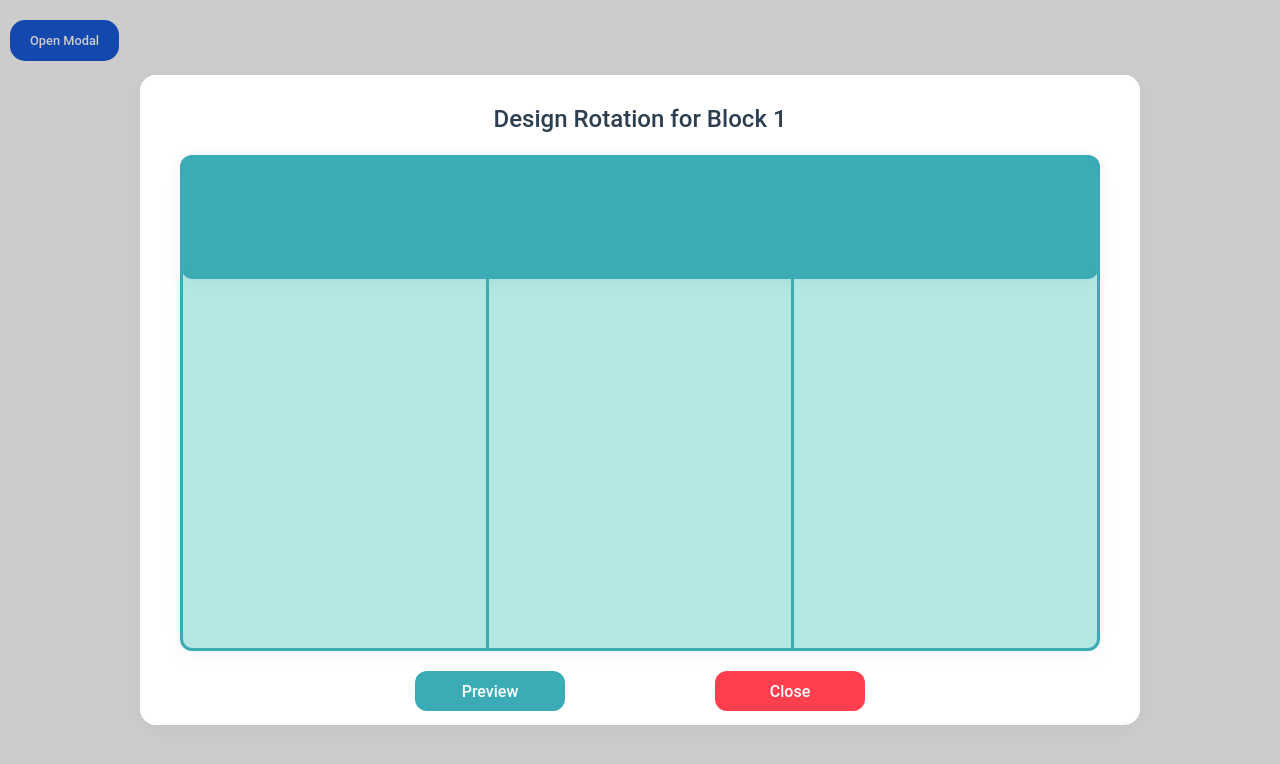
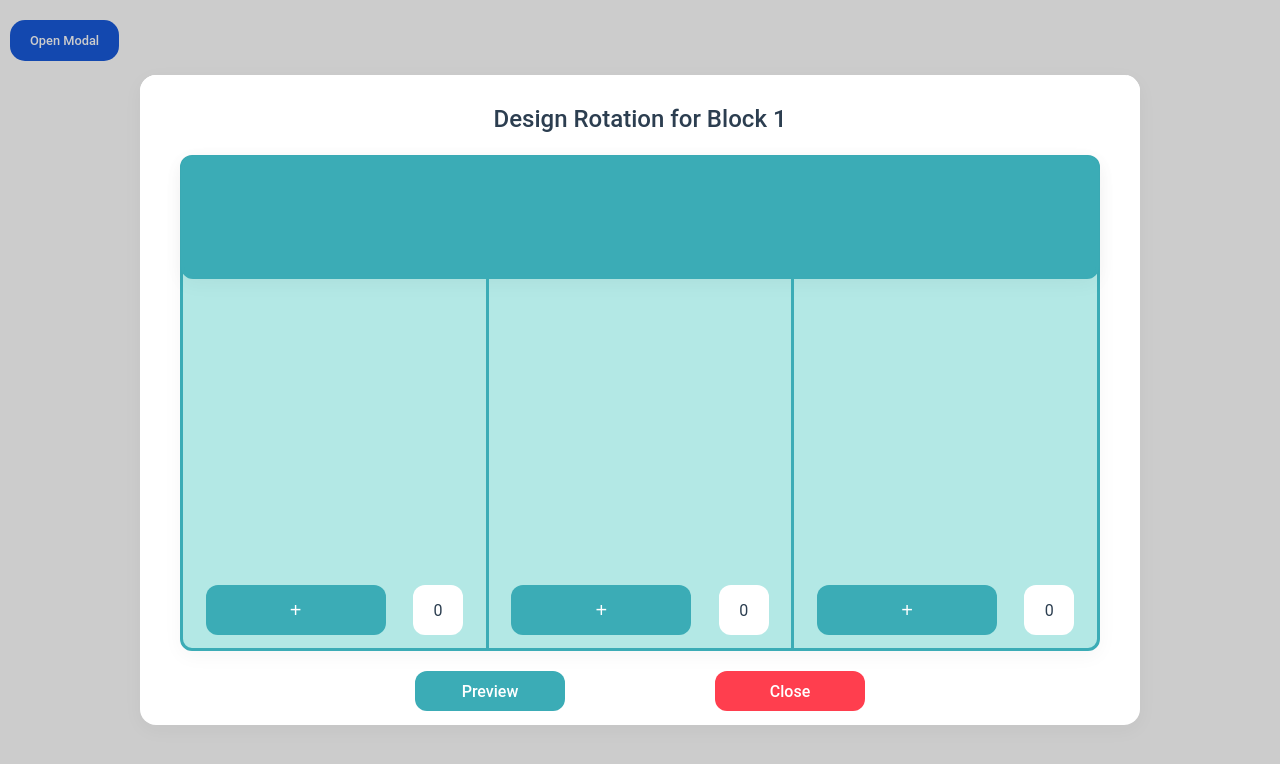
Before and after one commit to VinCPR/Casablanca-rotation, a Next.js app: page /new in a window 1280 px wide. Both pictures are taken after a click on the button "Open Modal". Shown: the top 764 px of the page. Built offline with nearby package versions, Linux system fonts and the light colour scheme.

Commit message:
add Add Block Button

```diff
--- a/src/components/Modal/containers/BlockContainer/index.module.css
+++ b/src/components/Modal/containers/BlockContainer/index.module.css
@@ -37,3 +37,40 @@
 .btnContainer:last-of-type {
   border-right: none;
 }
+
+.addBtn{
+  position: absolute;
+  bottom: 2.65%;
+  left: 7.5%;
+  width: 180px;
+  height: 50px;
+  background:#3BACB6;
+  color: #fff;
+  font-size: 20px;
+  font-weight: 500;
+  border: none;
+  border-radius: 12px;
+  transition: all 0.25s ease;
+}
+
+.addBtn:hover{
+  box-shadow: 0 10px 20px -10px rgba(59, 172, 182, 0.6);
+  transform: translateY(-5px);
+  background: rgb(59, 172, 182);
+}
+
+.totalBox{
+  position: absolute;
+  bottom: 2.65%;
+  right: 7.5%;
+  width: 50px;
+  height: 50px;
+  background: #fff;
+  color: #2c3e50;
+  font-family: "Roboto";
+  border-radius: 12px;
+  display: flex;
+  justify-content: center;
+  align-items: center;
+
+}
--- a/src/components/Modal/containers/BlockContainer/index.tsx
+++ b/src/components/Modal/containers/BlockContainer/index.tsx
@@ -6,16 +6,27 @@ type Props = {
 };
 
 export default function BlockContainer(props: Props) {
+  const counters = { department: 0, service: 0, hospital: 0 };
+
   return (
     <div className={styles.container}>
       <div className={styles.header}></div>
       <div className={styles.blockContainer}>
         {/* Container for Departments */}
-        <div className={styles.btnContainer}></div>
+        <div className={styles.btnContainer}>
+          <button className={styles.addBtn}>+</button>
+          <div className={styles.totalBox}>{counters.department}</div>
+        </div>
         {/* Container for Services */}
-        <div className={styles.btnContainer}></div>
+        <div className={styles.btnContainer}>
+          <button className={styles.addBtn}>+</button>
+          <div className={styles.totalBox}>{counters.service}</div>
+        </div>
         {/* Container for Hospitals */}
-        <div className={styles.btnContainer}></div>
+        <div className={styles.btnContainer}>
+          <button className={styles.addBtn}>+</button>
+          <div className={styles.totalBox}>{counters.hospital}</div>
+        </div>
       </div>
     </div>
   );
```
Also changed, not shown: src/components/Modal/containers/BlockContainer/containers/AddButtonContainer/index.tsx (added, +14 -0 lines), src/components/Modal/containers/BlockContainer/containers/AddButtonContainer/index.module.css (added).
